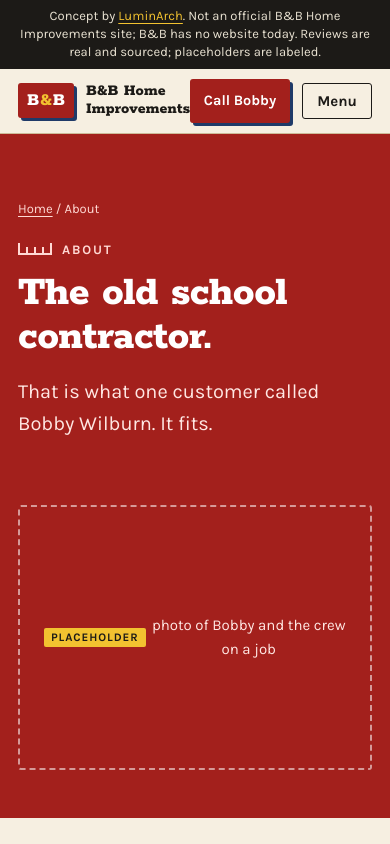
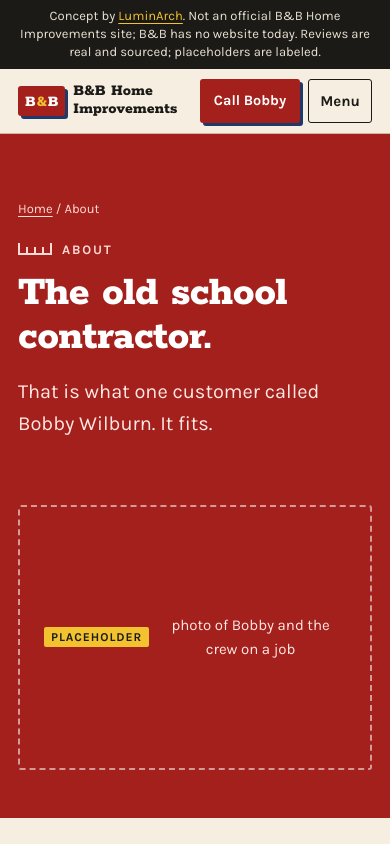
Before and after one commit to daveo820/bb-home-improvements-demo, a plain HTML site: page about.html in a window 390 px wide. Shown: the top 844 px of the page. Drawn offline with Linux system fonts and the light colour scheme.

Commit message:
Device QA fixes: header fits a 320px screen (menu button was off the edge), 44px tap targets for menu, logo and phone links, readable placeholder tags

```diff
--- a/css/components.css
+++ b/css/components.css
@@ -69,3 +69,18 @@
 }
 @media (max-width:640px){.mark small{display:none}.mark b{font-size:1.02rem}.cl-full{display:none}.cl-short{display:inline}.nav{gap:var(--s3);min-height:64px}.mk-b{font-size:1.15rem}}
 @media (prefers-reduced-motion:reduce){*{transition:none!important;animation:none!important}.js-ready .rv{opacity:1;transform:none}.js-ready .tape .blade{transform:none}html{scroll-behavior:auto}}
+
+/* device QA: 44px tap targets, and keep the header inside a 320px screen */
+.mark{min-height:44px}
+.menu-btn{min-height:44px}
+.sign-num{min-height:44px}
+@media (max-width:400px){
+ .nav{gap:var(--s2)}
+ .mark{gap:var(--s2)}
+ .mk-b{font-size:1rem;padding:8px 7px 6px}
+ .menu-btn{padding:8px 11px}
+ .btn--call{padding:9px 10px}
+}
+@media (max-width:360px){.mk-b{display:none}}
+/* device QA: placeholder tags readable on phones */
+.ph{font-size:.75rem}
--- a/css/pages.css
+++ b/css/pages.css
@@ -118,3 +118,5 @@ fieldset{border:0;padding:0;margin:0 0 var(--s5)} legend{font:800 1.3rem var(--f
 .btn--call{white-space:nowrap}
 .rcard--lead blockquote p{font-size:1.25rem}
 @media (max-width:640px){.btn--call{padding:9px 12px;font-size:.9rem}.mark b{max-width:9ch;line-height:1.05}.rcard--lead blockquote p{font-size:1.1rem}}
+/* device QA: the big phone link on contact is a 44px tap target */
+.card .phone{display:flex;width:fit-content;align-items:center;min-height:44px}
```
